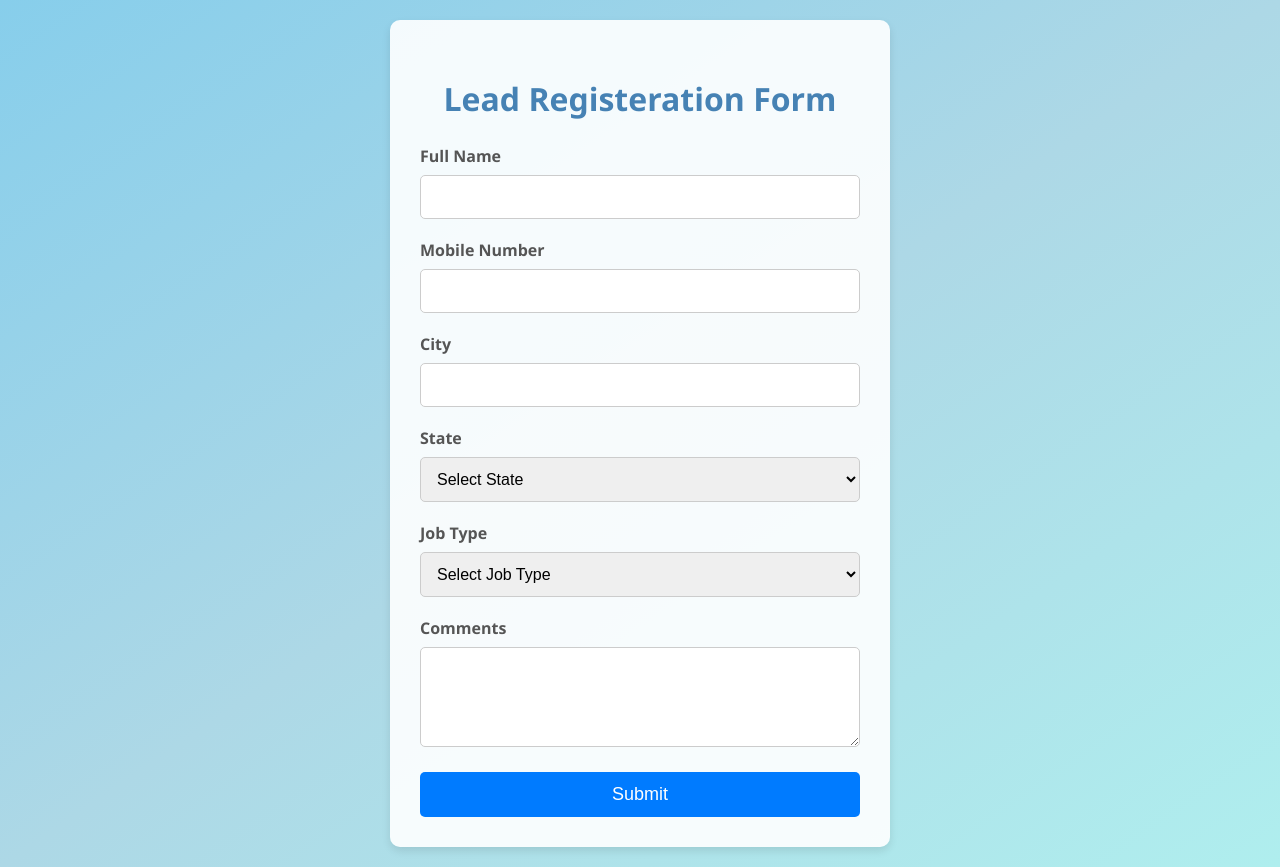
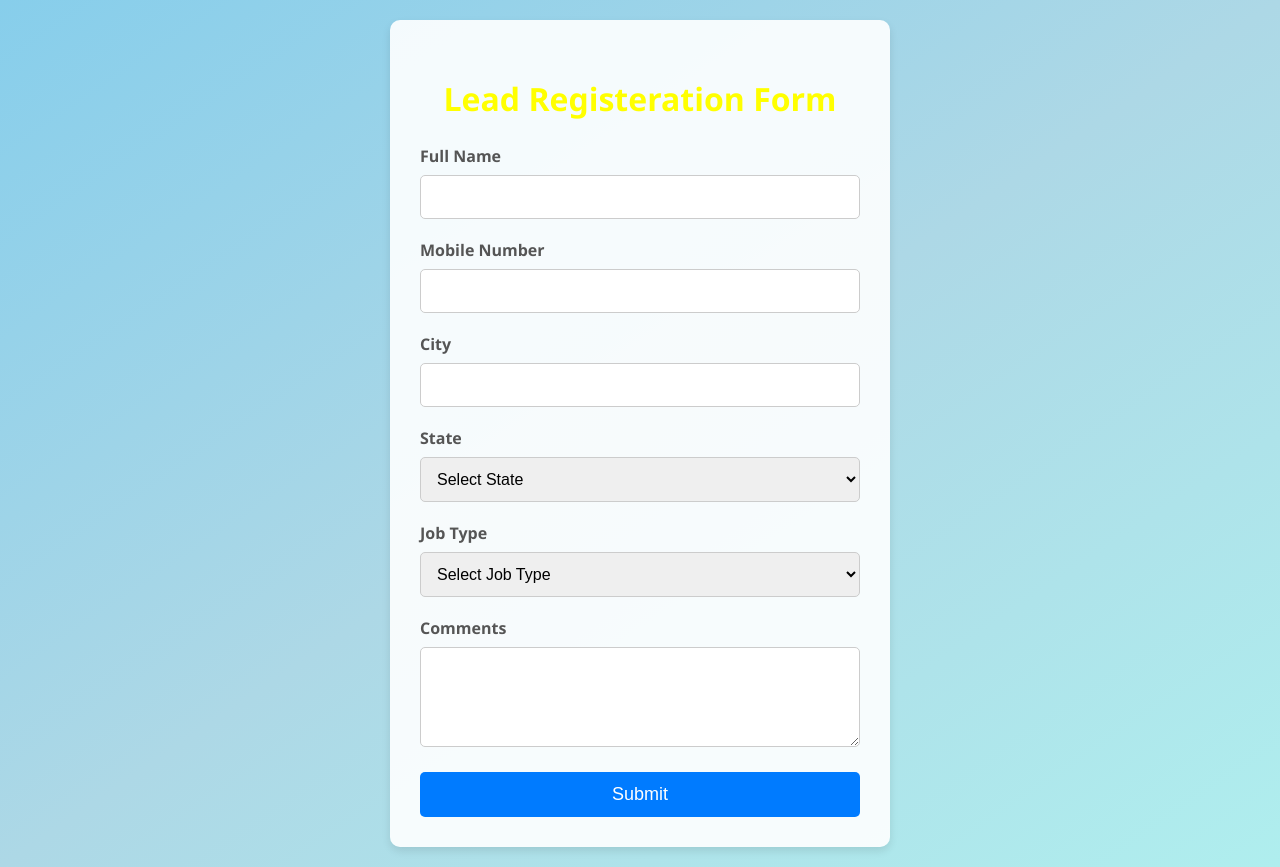
Before and after one commit to poornimaqbm/Lead-Form, a plain HTML site: page index.html in a window 1280 px wide. Drawn offline with Linux system fonts and the light colour scheme.

Commit message:
Update style.css

```diff
--- a/style.css
+++ b/style.css
@@ -23,7 +23,7 @@ body {
 
 h2 {
     text-align: center;
-    color: #4682B4;
+    color: yellow;
     margin-bottom: 25px;
     font-size: 2em; /* Larger heading */
 }
```
